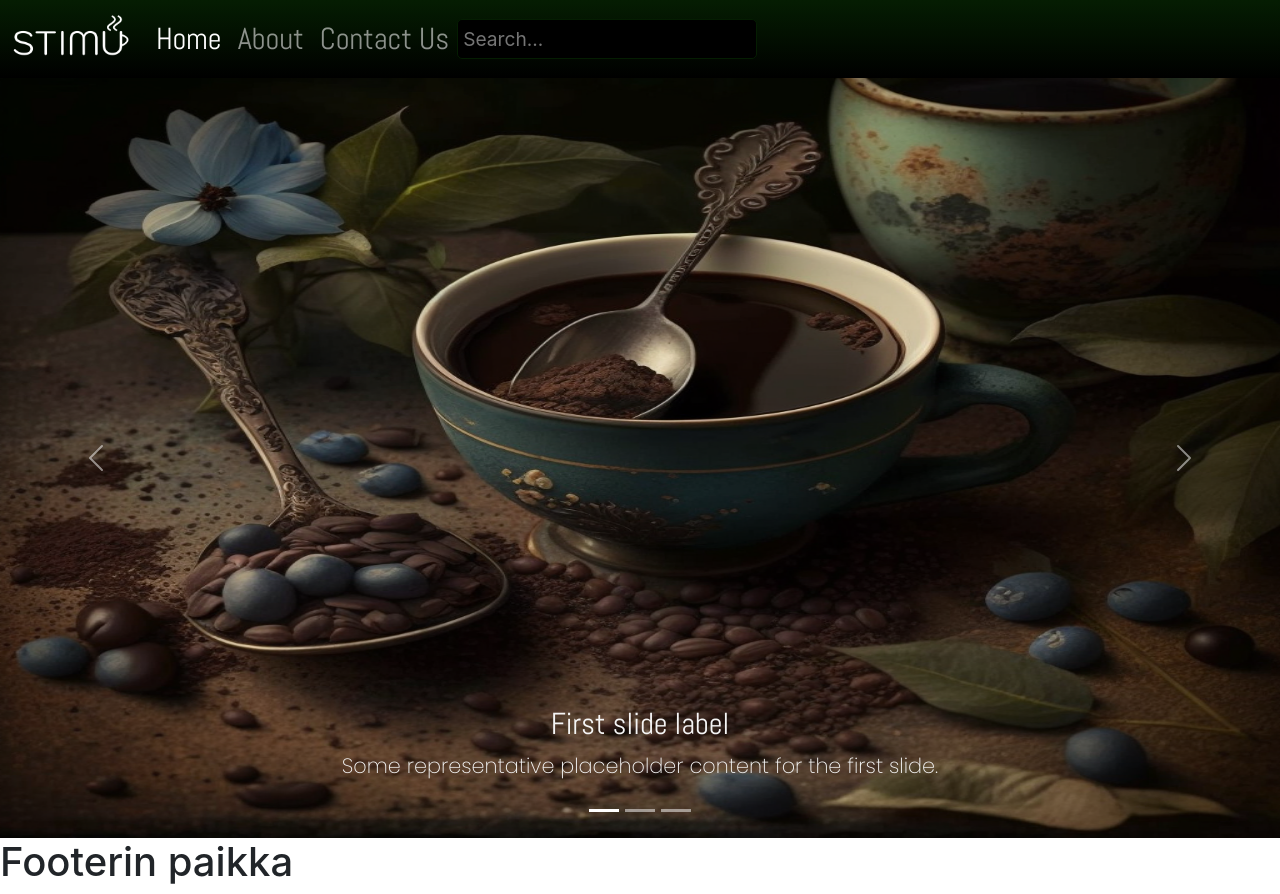
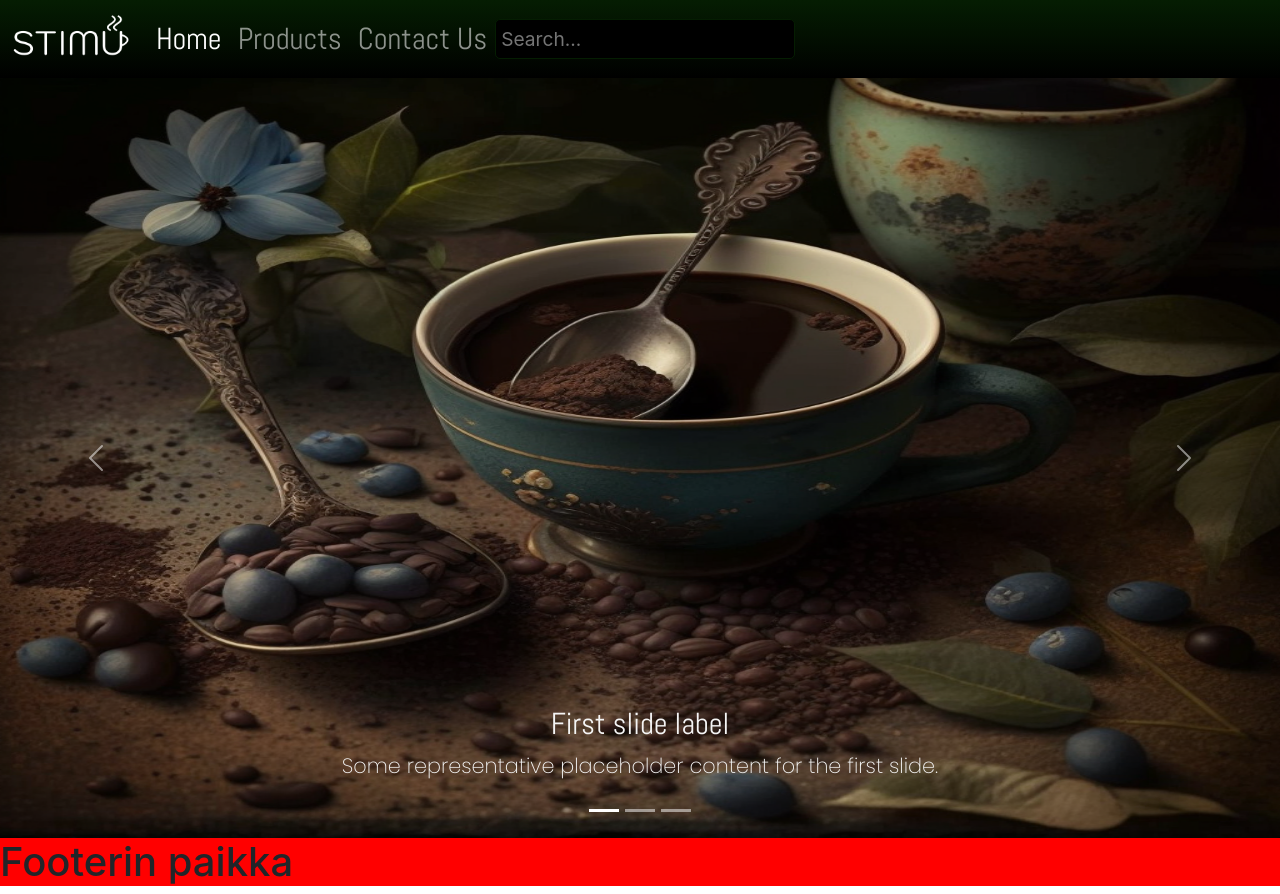
Before and after one commit to Stimu-Webshop/stimu-webshop.github.io, a React (Create React App) app in the folder caffeine-shop/: page / in a window 1280 px wide. Built offline with nearby package versions, Linux system fonts and the light colour scheme.

Commit message:
Backend testing

```diff
--- a/caffeine-shop/src/components/Navbar.js
+++ b/caffeine-shop/src/components/Navbar.js
@@ -31,8 +31,8 @@ export default function Navbar() {
                             </Link>
                         </li>
                         <li className="nav-item">
-                            <Link className="nav-link" to="/about">
-                                About
+                            <Link className="nav-link" to="/products">
+                                Products
                             </Link>
                         </li>
                         <li className="nav-item">
--- a/caffeine-shop/src/pages/Products.js
+++ b/caffeine-shop/src/pages/Products.js
@@ -1,9 +1,33 @@
-import React from 'react'
+import React, { useEffect, useState } from 'react'
+import axios from 'axios'
 
 export default function Products() {
-  return (
-    <div>
-        lorem ipsum
+  const [searchResults, setSearchResults] = useState([])
+
+  function handleSearch () {
+    const PHP = "http://localhost:3000/products/getproduct.php"
+    axios.get(PHP)
+    .then(response => {
+      const results = response.data
+      console.log(results)
+      setSearchResults(results)
+     })
+  }
+  useEffect(() => {
+    handleSearch()
+  }, [])
+
+    return (
+      <div>
+        <h1>Products</h1>
+        <div className="products">
+          {searchResults.map((product, index) => (
+            <li>
+              <p className='products' key={index.toString()}>{product.name}</p>
+            </li>
+          ))}
+
+      </div>
     </div>
-  )
-}
+    )
+  }
--- a/caffeine-shop/src/styles/Footer.scss
+++ b/caffeine-shop/src/styles/Footer.scss
@@ -2,5 +2,6 @@
 
 .footer {
     @include reset-margins;
-    height: 3px;
+    height: auto;
+    background-color: red;
 }
```
